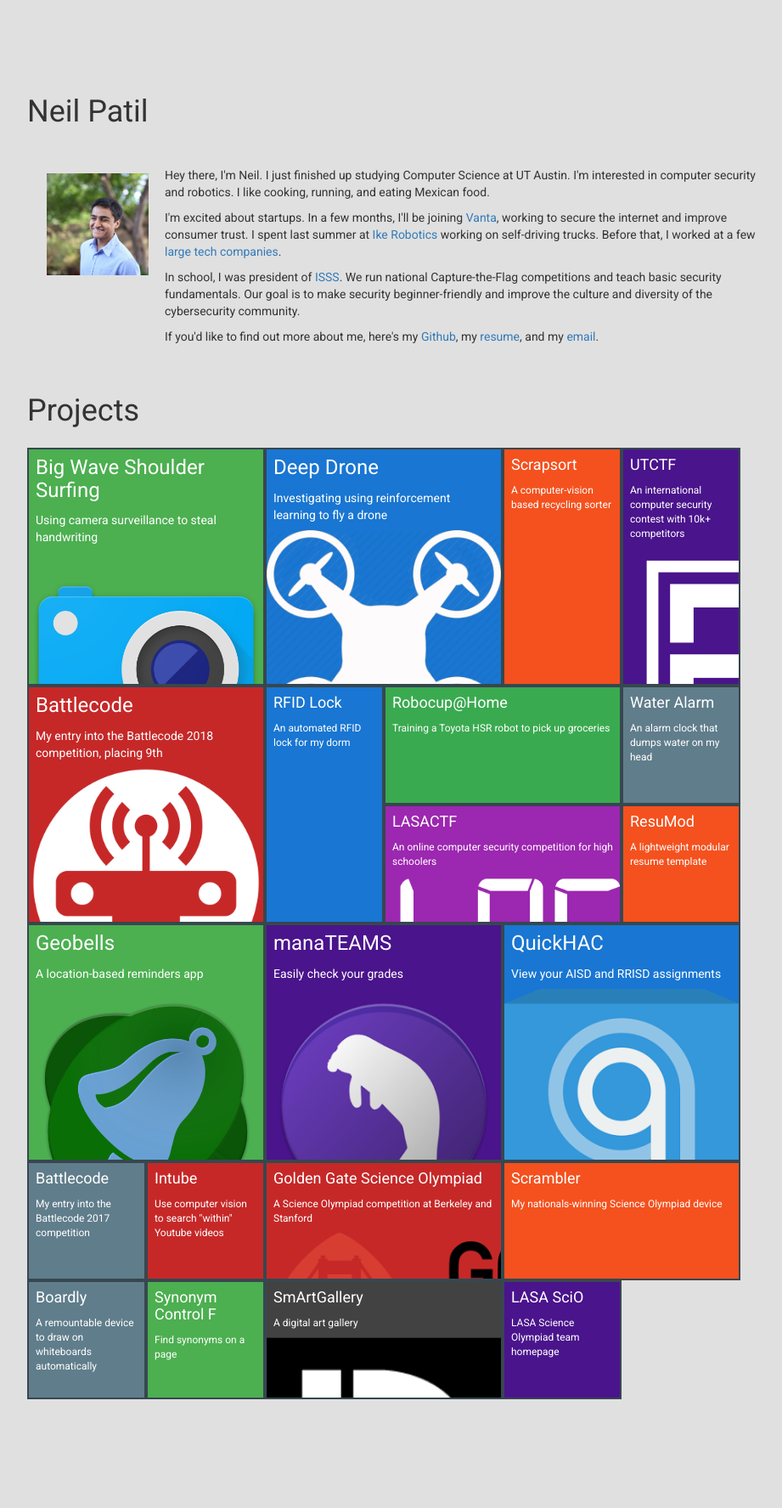
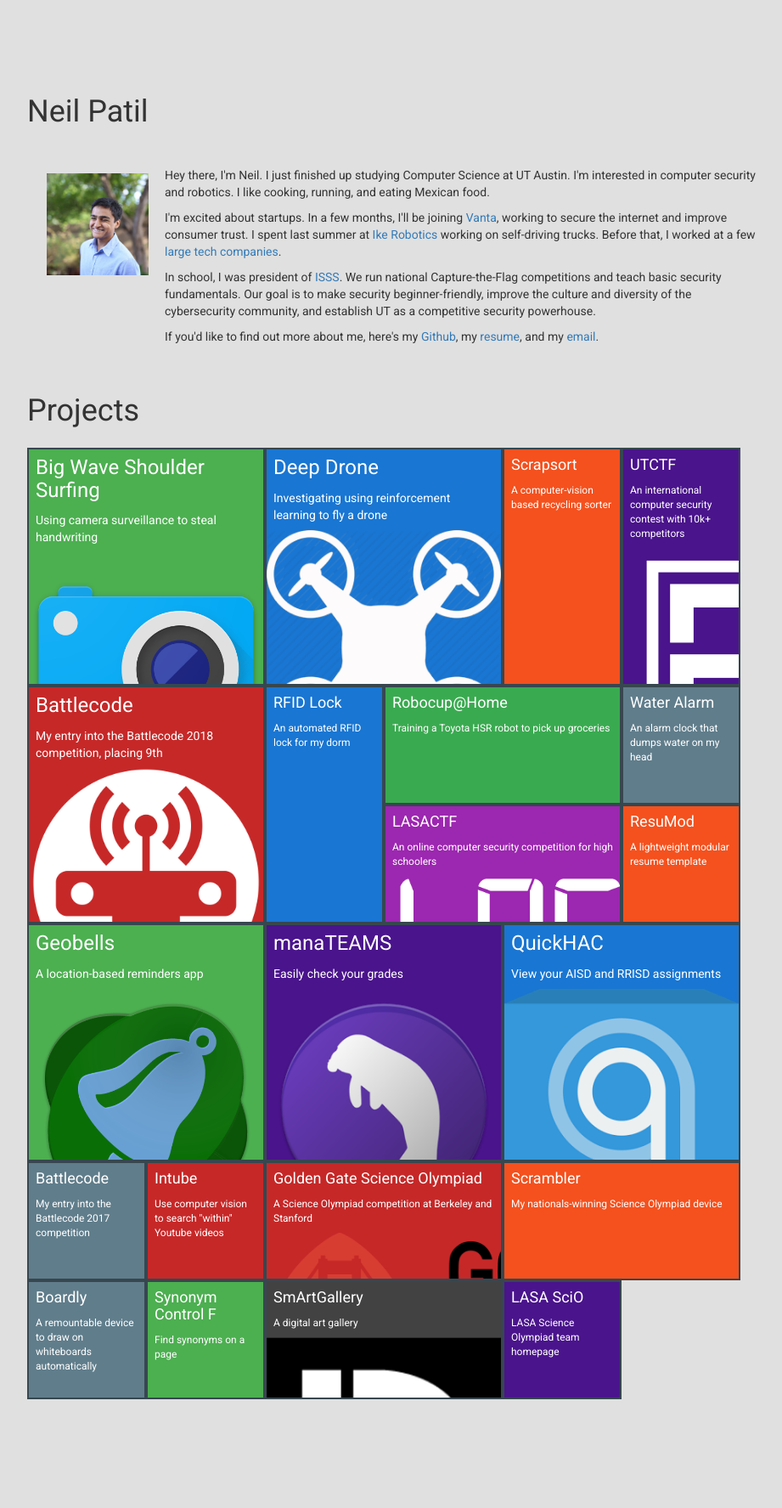
Before and after one commit to patil215/patil215.github.io, a Jekyll site: the page built from index.html, in a window 1280 px wide. Shown: the whole page at 85% size, without its empty margins (167-1088 px from the left). Built offline with Jekyll 4.4.1, drawn with Linux system fonts in a browser that asks for light colours; nearby versions of some CDN libraries.

Commit message:
Update ISSS

```diff
--- a/index.html
+++ b/index.html
@@ -21,7 +21,7 @@ layout: default
 
 				<p>I'm excited about startups. In a few months, I'll be joining <a href="https://vanta.com">Vanta</a>, working to secure the internet and improve consumer trust. I spent last summer at <a href="https://ikerobotics.com">Ike Robotics</a> working on self-driving trucks. Before that, I worked at a few <a href="https://facebook.com">large</a> <a href="https://google.com">tech</a> <a href="https://indeed.com">companies</a>.
 
-				<p>In school, I was president of <a href="https://www.isss.io/" target="_blank">ISSS</a>. We run national Capture-the-Flag competitions and teach basic security fundamentals. Our goal is to make security beginner-friendly and improve the culture and diversity of the cybersecurity community.</p>
+				<p>In school, I was president of <a href="https://www.isss.io/" target="_blank">ISSS</a>. We run national Capture-the-Flag competitions and teach basic security fundamentals. Our goal is to make security beginner-friendly, improve the culture and diversity of the cybersecurity community, and establish UT as a competitive security powerhouse.</p>
 
 				<p>If you'd like to find out more about me, here's my <a href="https://github.com/patil215" target="_blank">Github</a>, my <a target="_blank" href="{{ "/doc/resume.pdf" | prepend: site.baseurl }}">resume</a>, and my <a href="mailto:neilpatil215@gmail.com">email</a>.
 			</div>
```
